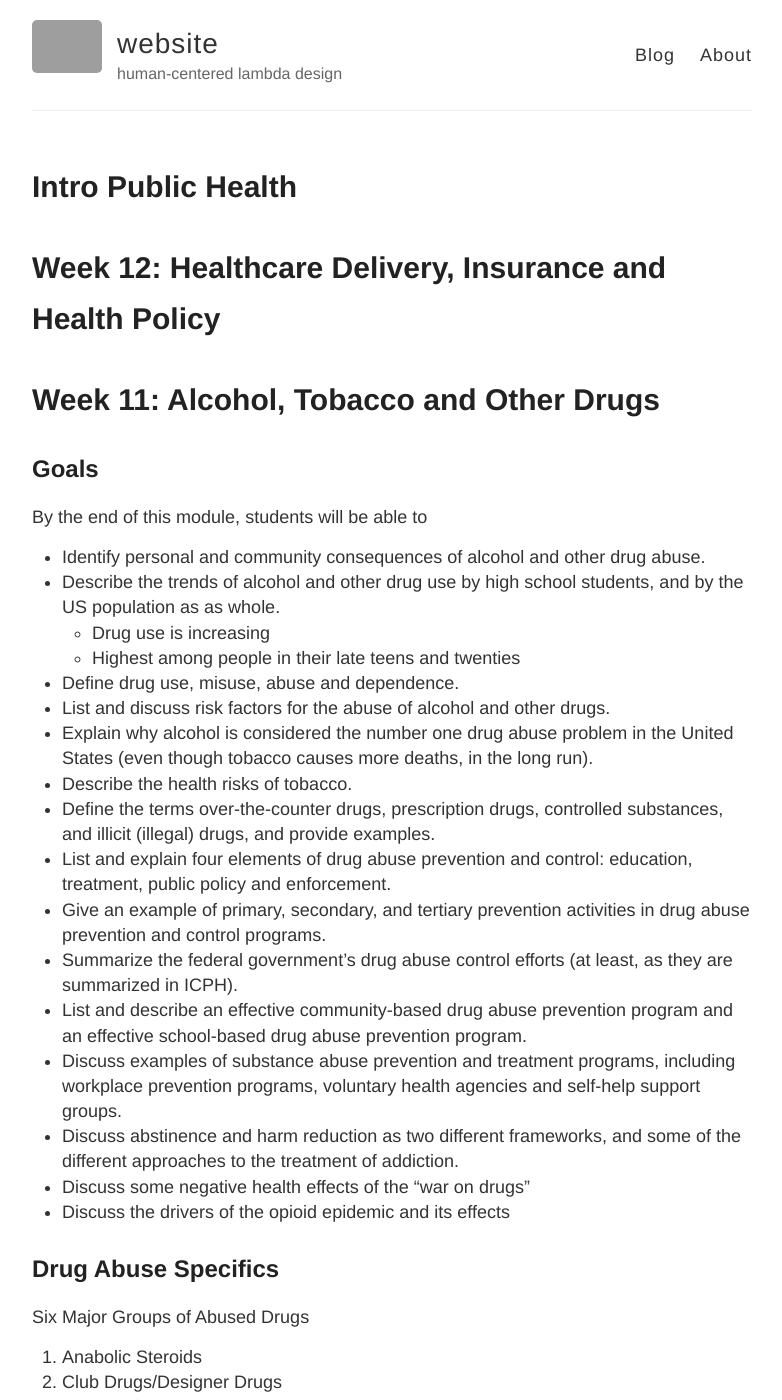
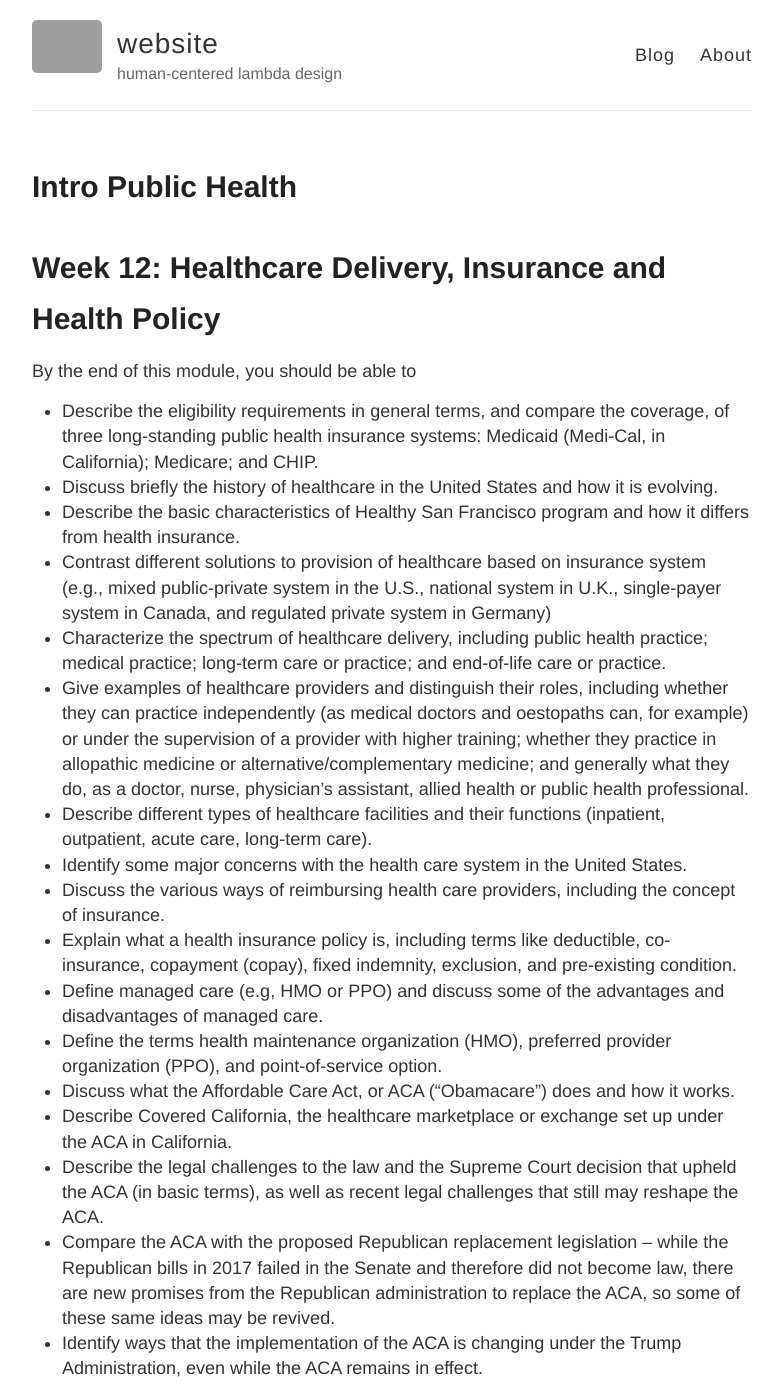
Before and after one commit to RONNCC/ronncc.github, a Jekyll site: the page built from _posts/2019-03-04-intro-public-health.md, in a window 1280 px wide and 1400 px high. Shown: the whole window, without its empty margins (248-1030 px from the left). Built offline with Jekyll 4.4.1, drawn with Linux system fonts in a browser that asks for light colours; our own code applies the rules of GitHub Pages for plain Markdown files; comment, search, counter and statistics services are not loaded; grey boxes are pictures that could not be loaded.

Commit message:
Update 2019-03-04-intro-public-health.md

```diff
--- a/_posts/2019-03-04-intro-public-health.md
+++ b/_posts/2019-03-04-intro-public-health.md
@@ -7,6 +7,25 @@ categories:
 # Week 12: Healthcare Delivery, Insurance and Health Policy
 
 
+By the end of this module, you should be able to
+
+- Describe the eligibility requirements in general terms, and compare the coverage, of three long-standing public health insurance systems: Medicaid (Medi-Cal, in California); Medicare; and CHIP.
+- Discuss briefly the history of healthcare in the United States and how it is evolving.
+- Describe the basic characteristics of Healthy San Francisco program and how it differs from health insurance.
+- Contrast different solutions to provision of healthcare based on insurance system (e.g., mixed public-private system in the U.S., national system in U.K., single-payer system in Canada, and regulated private system in Germany)
+- Characterize the spectrum of healthcare delivery, including public health practice; medical practice; long-term care or practice; and end-of-life care or practice.
+- Give examples of healthcare providers and distinguish their roles, including whether they can practice independently (as medical doctors and oestopaths can, for example) or under the supervision of a provider with higher training; whether they practice in allopathic medicine or alternative/complementary medicine; and generally what they do, as a doctor, nurse, physician's assistant, allied health or public health professional.
+- Describe different types of healthcare facilities and their functions (inpatient, outpatient, acute care, long-term care).
+- Identify some major concerns with the health care system in the United States.
+- Discuss the various ways of reimbursing health care providers, including the concept of insurance.
+- Explain what a health insurance policy is, including terms like deductible, co-insurance, copayment (copay), fixed indemnity, exclusion, and pre-existing condition.
+- Define managed care (e.g, HMO or PPO) and discuss some of the advantages and disadvantages of managed care.
+- Define the terms health maintenance organization (HMO), preferred provider organization (PPO), and point-of-service option.
+- Discuss what the Affordable Care Act, or ACA ("Obamacare") does and how it works.
+- Describe Covered California, the healthcare marketplace or exchange set up under the ACA in California.
+- Describe the legal challenges to the law and the Supreme Court decision that upheld the ACA (in basic terms), as well as recent legal challenges that still may reshape the ACA.
+- Compare the ACA with the proposed Republican replacement legislation -- while the Republican bills in 2017 failed in the Senate and therefore did not become law, there are new promises from the Republican administration to replace the ACA, so some of these same ideas may be revived.
+- Identify ways that the implementation of the ACA is changing under the Trump Administration, even while the ACA remains in effect.
 
 # Week 11: Alcohol, Tobacco and Other Drugs
 
```
